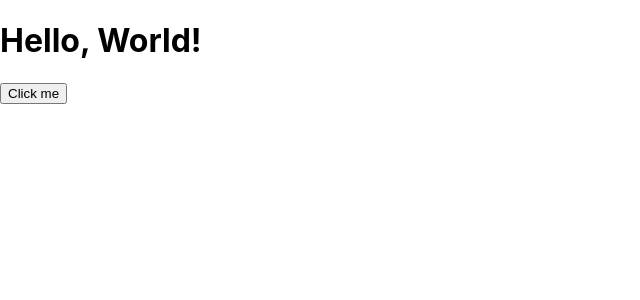
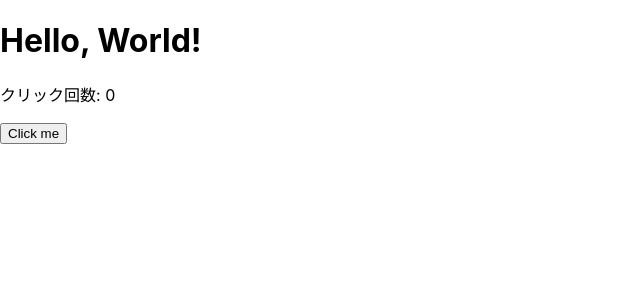
Before and after one commit to torusk/hello-world-react, a React (Create React App) app: page / in a window 1280 px wide. Shown: the top 300 px of the page, without its empty margins (0-640 px from the left). Built offline with nearby package versions, Linux system fonts and the light colour scheme.

Commit message:
Update: Minor changes

```diff
--- a/src/App.js
+++ b/src/App.js
@@ -2,14 +2,20 @@ import React, { useState } from "react";
 
 function App() {
   const [text, setText] = useState("Hello, World!");
+  // 新規追加: クリック回数を追跡するための state
+  const [count, setCount] = useState(0);
 
   const handleClick = () => {
     setText("You clicked the button!");
+    // 新規追加: クリック回数を増やす
+    setCount((prevCount) => prevCount + 1);
   };
 
   return (
     <div className="App">
       <h1>{text}</h1>
+      {/* 新規追加: クリック回数を表示 */}
+      <p>クリック回数: {count}</p>
       <button onClick={handleClick}>Click me</button>
     </div>
   );
```
Also changed, not shown: 1 other file (tests, documents, lock files or other folders).
